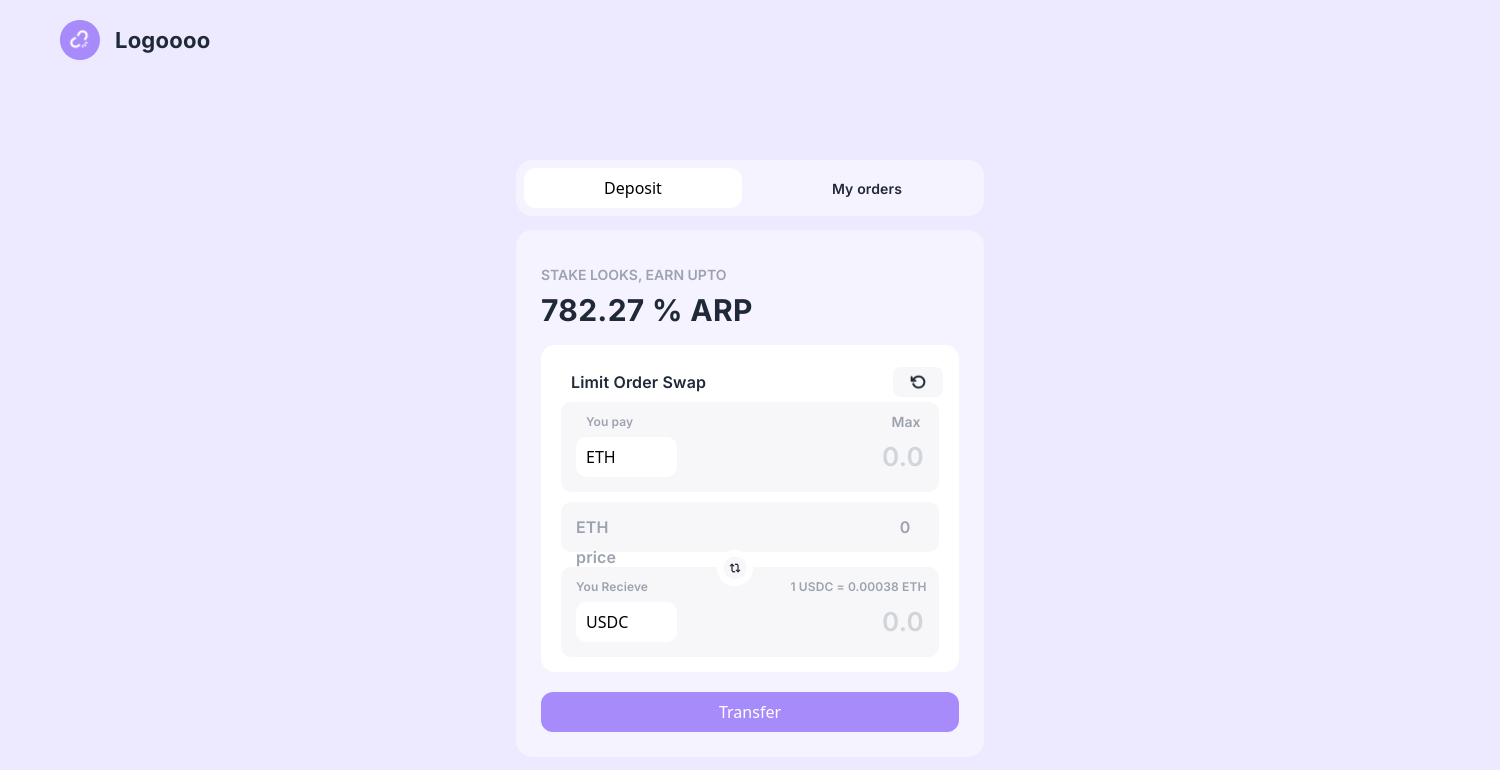
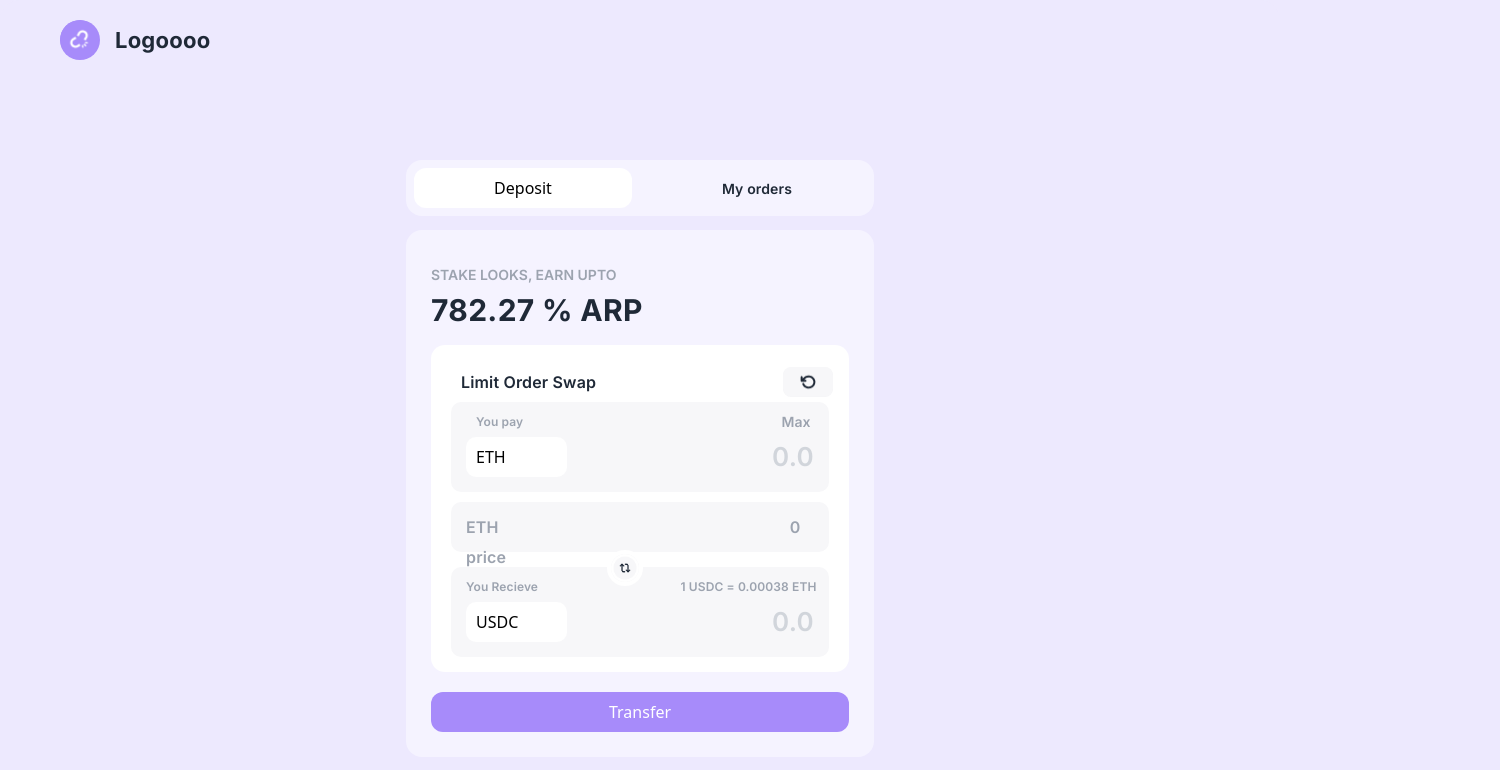
Before and after one commit to shubhi1928/Instaoapp, a Vue app: page / in a window 1280 px wide. Shown: the top 770 px of the page, 1500 px wide, since content can reach past the window. Built offline with nearby package versions, Linux system fonts and the light colour scheme.

Commit message:
minor corrections

```diff
--- a/src/App.vue
+++ b/src/App.vue
@@ -35,7 +35,7 @@ body{
 #page{
 position: relative;
 height: 900px;
-width:1500px;
+width:100%;
 background: #EDE9FE;
 border-radius: 20px;
 }
```
